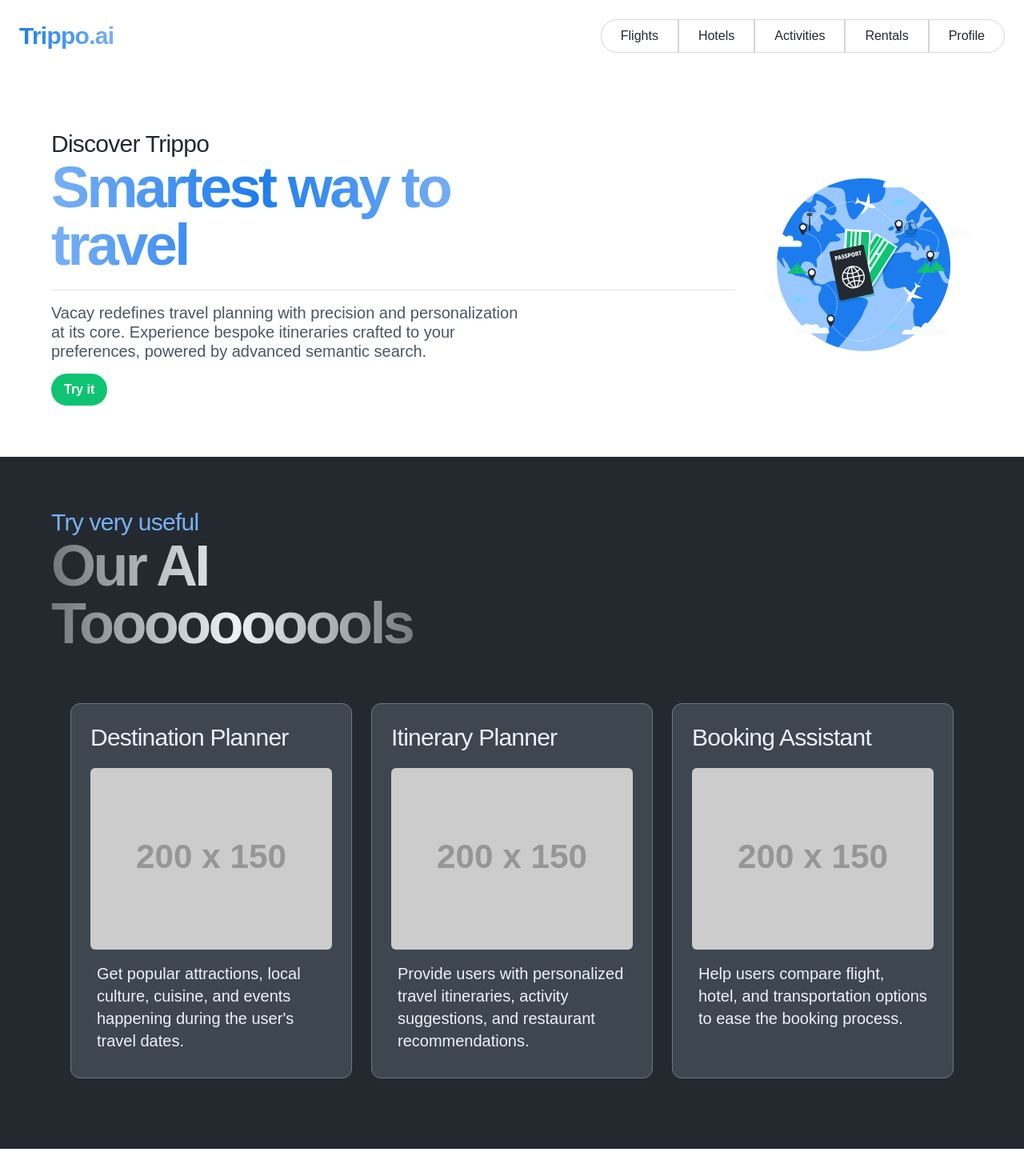
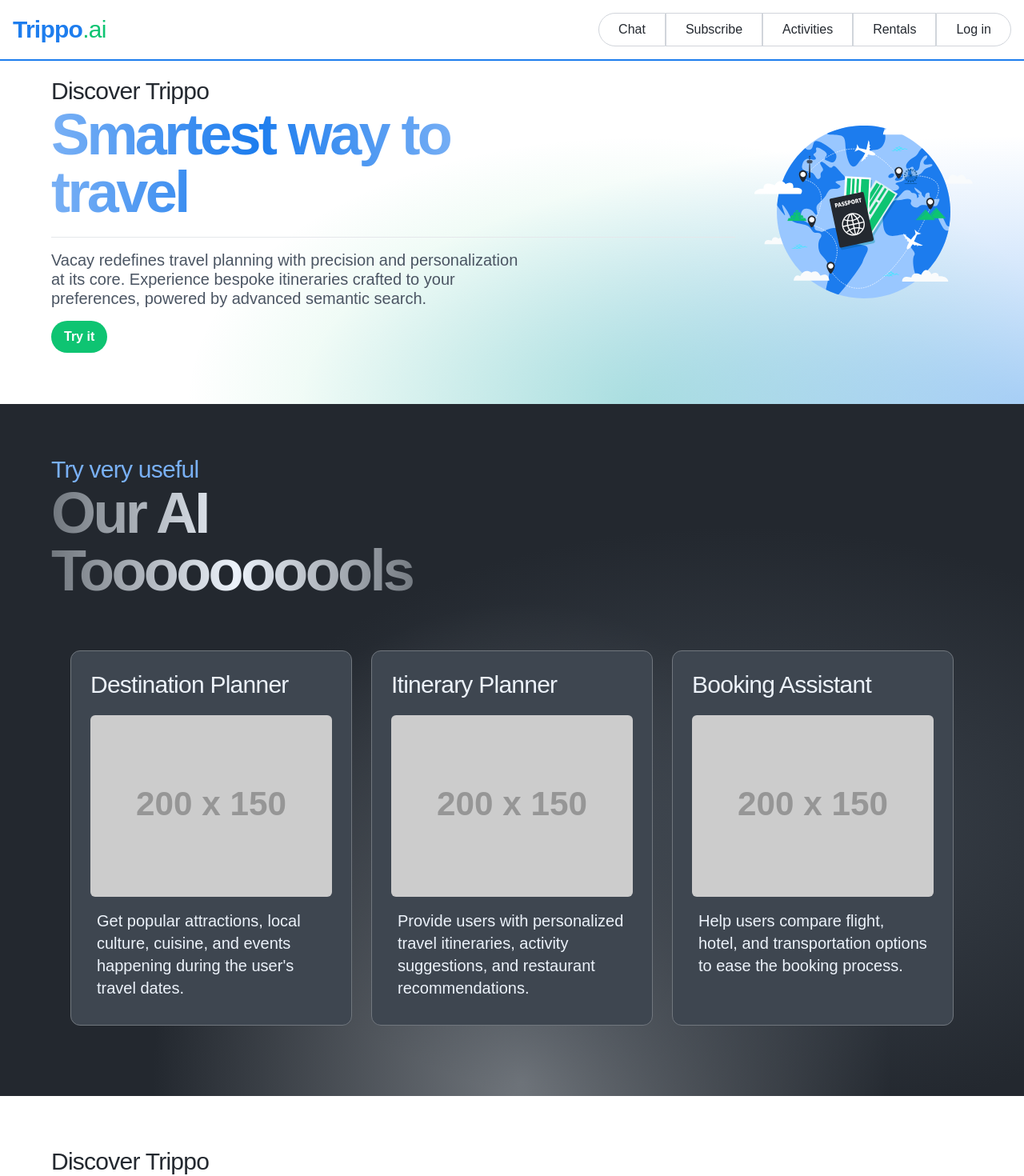
Before and after one commit to WiTheR60334/TrippoBot2, a Next.js app: page /home in a window 1280 px wide. Shown: the top 1470 px of the page at 80% size. Built offline with nearby package versions, Linux system fonts and the light colour scheme.

Commit message:
Minor Improvements:

```diff
--- a/app/globals.css
+++ b/app/globals.css
@@ -29,6 +29,26 @@
       transparent 50%
     ),
     radial-gradient(at 59% 94%, hsla(153, 87%, 41%, 0.302) 0px, transparent 50%);
+}
+
+.mesh-home {
+  background-color: hsla(34, 0%, 100%, 1);
+  background-image: radial-gradient(
+      at 100% 99%,
+      rgba(27, 125, 238, 0.361) 0px,
+      transparent 50%
+    ),
+    radial-gradient(at 62% 100%, rgba(14, 196, 114, 0.235) 0px, transparent 50%);
+}
+
+.mesh-dark {
+  background-color: hsla(215, 14%, 16%, 1);
+  background-image: radial-gradient(
+      at 72% 61%,
+      hsla(213, 12%, 27%, 1) 0px,
+      transparent 50%
+    ),
+    radial-gradient(at 51% 98%, hsla(212, 5%, 46%, 1) 0px, transparent 50%);
 }
 
 /* .mesh-light {
--- a/components/ChatBot.jsx
+++ b/components/ChatBot.jsx
@@ -27,7 +27,7 @@ export default function ChatBot() {
   };
 
   return (
-    <div className="items-center outfit mesh bg-white min-h-screen flex flex-col justify-center">
+    <div className="items-center outfit mesh bg-white min-h-screen mt-10 flex flex-col justify-center">
       {/* Title Section */}
       <div className="flex flex-col justify-center items-center mb-5">
         <h5 className="text-xl md:text-3xl text-center tracking-tight text-[var(--g)] font-medium">
@@ -109,7 +109,7 @@ export default function ChatBot() {
           </button>
         </div>
       </div>
-      <h5 className="text-md md:text-2xl text-center p-4 tracking-tight text-[var(--g)] font-medium">
+      <h5 className="text-md md:text-xl text-center px-4 py-2 mt-4 bg-white rounded-full tracking-tight text-[var(--g)] font-medium">
         Want better results? Try Our new{" "}
         <a
           className="text-[var(--b)] hover:text-[var(--gr)] cursor-pointer rounded-xl bg-none"
--- a/components/ChatBotGold.jsx
+++ b/components/ChatBotGold.jsx
@@ -24,7 +24,7 @@ export default function ChatBotGold() {
   };
 
   return (
-    <div className="items-center outfit mesh-gold bg-white min-h-screen flex flex-col justify-center">
+    <div className="items-center outfit mesh-gold bg-white mt-10 min-h-screen flex flex-col justify-center">
       {/* Title Section */}
       <div className="flex flex-col justify-center items-center mb-5">
         <h5 className="text-xl md:text-3xl text-center tracking-tight text-[var(--g)] font-medium">
--- a/components/HomePage.jsx
+++ b/components/HomePage.jsx
@@ -11,7 +11,7 @@ export default function HomePage() {
   return (
     <>
       <div className="bg-white outfit py-8">
-        <div className="p-8 md:p-16 col-span-3 rounded-3xl flex flex-col md:flex-row items-center relative">
+        <div className="p-8 mesh-home md:p-16 col-span-3 flex flex-col md:flex-row items-center relative">
           <div className="md:justify-left">
             <h5 className="text-2xl md:text-3xl tracking-tight text-[var(--g)] font-medium">
               Discover Trippo
@@ -25,6 +25,7 @@ export default function HomePage() {
               at its core. Experience bespoke itineraries crafted to your
               preferences, powered by advanced semantic search.
             </h4>
+            {/* <TypeWritter /> */}
             <button
               className="group duration-300 relative inline-flex items-center px-4 py-2 md:mt-4 md:my-0 my-6 md:w-auto w-full text-white font-semibold rounded-full bg-[var(--gr)] border-none hover:border-[1px] hover:border-[var(--gr)] hover:bg-[var(--lg)] hover:text-[var(--gr)]"
               onClick={startChat}
@@ -42,7 +43,7 @@ export default function HomePage() {
             />
           </div>
         </div>
-        <div className="bg-[var(--g)] min-w-full p-8 md:p-16">
+        <div className="bg-[var(--g)] mesh-dark min-w-full p-8 md:p-16">
           <h5 className="text-2xl md:text-3xl tracking-tight text-[var(--lb)] font-medium">
             Try very useful
           </h5>
--- a/components/Navbar.jsx
+++ b/components/Navbar.jsx
@@ -4,6 +4,10 @@ import { useState } from "react";
 export default function Navbar() {
   const handleHome = () => {
     window.location.href = "/home";
+  };
+
+  const handleChat = () => {
+    window.location.href = "/chat";
   };
 
   const [isOpen, setIsOpen] = useState(false);
@@ -13,17 +17,17 @@ export default function Navbar() {
   };
 
   return (
-    <div className="bg-white px-6 pt-6 flex justify-between outfit items-center">
-      <div className="text-3xl font-black">
+    <div className="bg-white fixed z-50 w-full top-0 p-4 mb-4 border-b-2 border-b-[var(--b)] flex justify-between outfit items-center">
+      <div className="text-3xl font-bold">
         <h1
-          className="bg-clip-text tracking-tight cursor-pointer text-transparent bg-gradient-to-r from-[var(--b)] to-[var(--lb)] reflect-gradient"
+          className="tracking-tight cursor-pointer text-[var(--b)]"
           style={{
             WebkitBackgroundClip: "text",
-            WebkitTextFillColor: "transparent",
+            // WebkitTextFillColor: "transparent",
           }}
           onClick={handleHome}
         >
-          Trippo.ai
+          Trippo<a className="font-medium text-[var(--gr)]">.ai</a>
         </h1>
       </div>
       <div className="flex items-center md:hidden">
@@ -50,20 +54,23 @@ export default function Navbar() {
         }`}
       >
         <ul className="flex flex-col md:flex-row p-0 md:p-0">
-          <li className="px-6 py-2 border-[1px] bg-white text-[var(--g)] hover:bg-[var(--g)] hover:text-white border-gray-300 rounded-l-full">
-            Flights
+          <li
+            className="px-6 py-2 cursor-pointer border-[1px] bg-white text-[var(--g)] hover:bg-[var(--g)] hover:text-white border-gray-300 rounded-l-full"
+            onClick={handleChat}
+          >
+            Chat
           </li>
-          <li className="px-6 py-2 border-[1px] bg-white text-[var(--g)] hover:bg-[var(--g)] hover:text-white border-gray-300">
-            Hotels
+          <li className="px-6 py-2 cursor-pointer border-[1px] bg-white text-[var(--g)] hover:bg-[var(--g)] hover:text-white border-gray-300">
+            Subscribe
           </li>
-          <li className="px-6 py-2 border-[1px] bg-white text-[var(--g)] hover:bg-[var(--g)] hover:text-white border-gray-300">
+          <li className="px-6 py-2 cursor-pointer border-[1px] bg-white text-[var(--g)] hover:bg-[var(--g)] hover:text-white border-gray-300">
             Activities
           </li>
-          <li className="px-6 py-2 border-[1px] bg-white text-[var(--g)] hover:bg-[var(--g)] hover:text-white border-gray-300">
+          <li className="px-6 py-2 cursor-pointer border-[1px] bg-white text-[var(--g)] hover:bg-[var(--g)] hover:text-white border-gray-300">
             Rentals
           </li>
-          <li className="px-6 py-2 border-[1px] bg-white text-[var(--g)] hover:bg-[var(--g)] hover:text-white border-gray-300 rounded-r-full">
-            Profile
+          <li className="px-6 py-2 cursor-pointer border-[1px] bg-white text-[var(--g)] hover:bg-[var(--g)] hover:text-white border-gray-300 rounded-r-full">
+            Log in
           </li>
         </ul>
       </div>
--- /dev/null
+++ b/components/Typewriter.jsx
@@ -0,0 +1,49 @@
+import { useState, useEffect } from "react";
+
+export default function Typewriter() {
+  const [textIndex, setTextIndex] = useState(0);
+  const [displayText, setDisplayText] = useState("");
+  const [isTyping, setIsTyping] = useState(true);
+
+  const dataText = [
+    "Utrecht.",
+    "Full Service.",
+    "Webdevelopment.",
+    "Wij zijn Codefield!",
+  ];
+
+  // Function to handle the typing animation
+  useEffect(() => {
+    if (textIndex >= dataText.length) {
+      setTextIndex(0);
+    }
+    let typingTimeout;
+    let currentText = dataText[textIndex];
+
+    if (isTyping) {
+      if (displayText.length < currentText.length) {
+        typingTimeout = setTimeout(() => {
+          setDisplayText(currentText.substring(0, displayText.length + 1));
+        }, 100); // Speed of typing
+      } else {
+        setIsTyping(false);
+        typingTimeout = setTimeout(() => {
+          setIsTyping(true);
+          setTextIndex((prevIndex) => (prevIndex + 1) % dataText.length);
+          setDisplayText("");
+        }, 1500); // Pause before moving to the next sentence
+      }
+    }
+
+    return () => clearTimeout(typingTimeout);
+  }, [displayText, isTyping, textIndex, dataText]);
+
+  return (
+    <div className="h-screen bg-[#120439] flex items-center justify-center">
+      <h1 className="text-white text-5xl md:text-7xl font-bold uppercase">
+        {displayText}
+        <span className="border-r-2 border-white animate-caret">&nbsp;</span>
+      </h1>
+    </div>
+  );
+}
--- a/components/WelcomeTips.jsx
+++ b/components/WelcomeTips.jsx
@@ -1,6 +1,7 @@
 "use client"; // Ensure the component is client-side
 import { useState, useEffect } from "react";
 import { IoArrowBackOutline, IoArrowForwardOutline } from "react-icons/io5";
+import HomePage from "./HomePage";
 // import { useRouter } from "next/router"; // Uncomment this if you're using useRouter
 
 const steps = [
@@ -53,7 +54,7 @@ export default function WelcomeTips() {
 
   return (
     <>
-      <div className="bg-white max-h-screen outfit">
+      <div className="bg-white max-h-screen pt-16 outfit">
         <div className="h-screen">
           <div
             className="relative h-[89%] rounded-3xl m-6 overflow-hidden bg-cover transition-all duration-700 ease-in-out"
@@ -99,6 +100,7 @@ export default function WelcomeTips() {
           </div>
         </div>
       </div>
+      <HomePage />
     </>
   );
 }
```
Also changed, not shown: components/Login.jsx (added).
